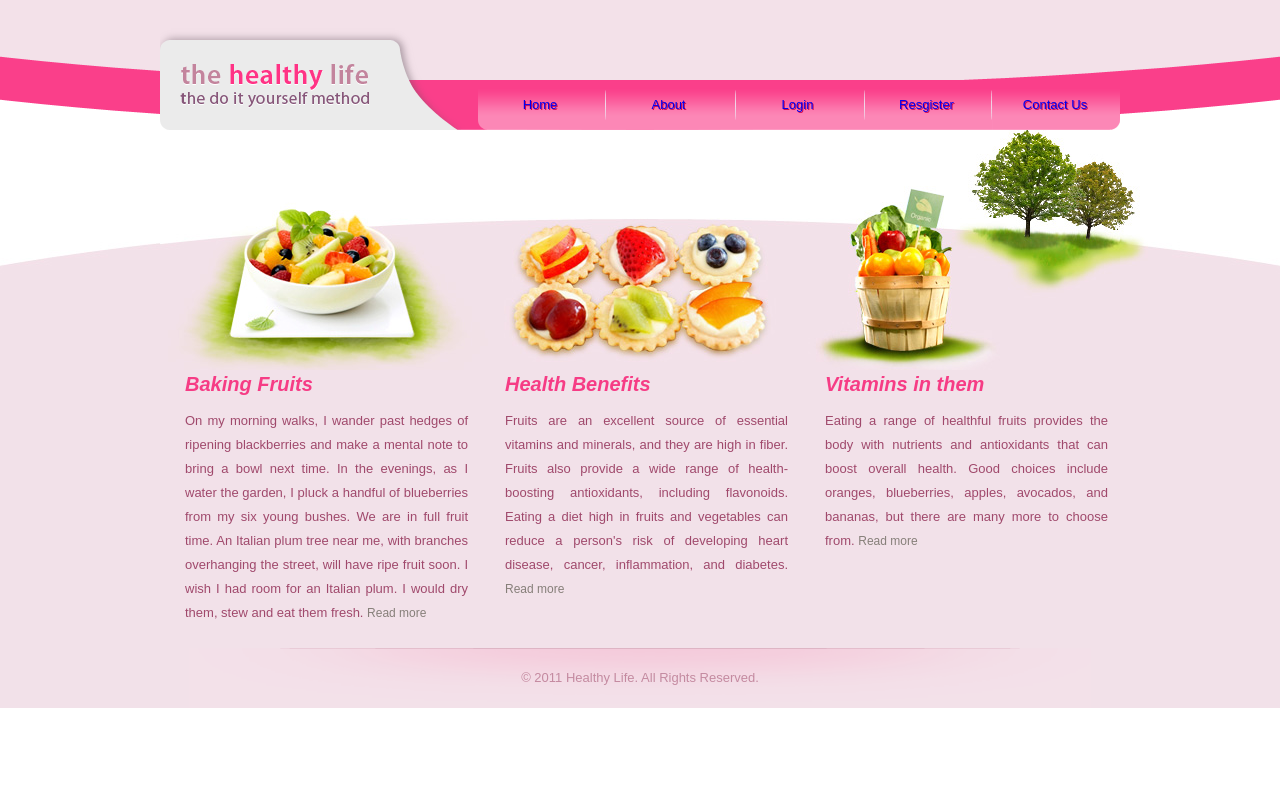
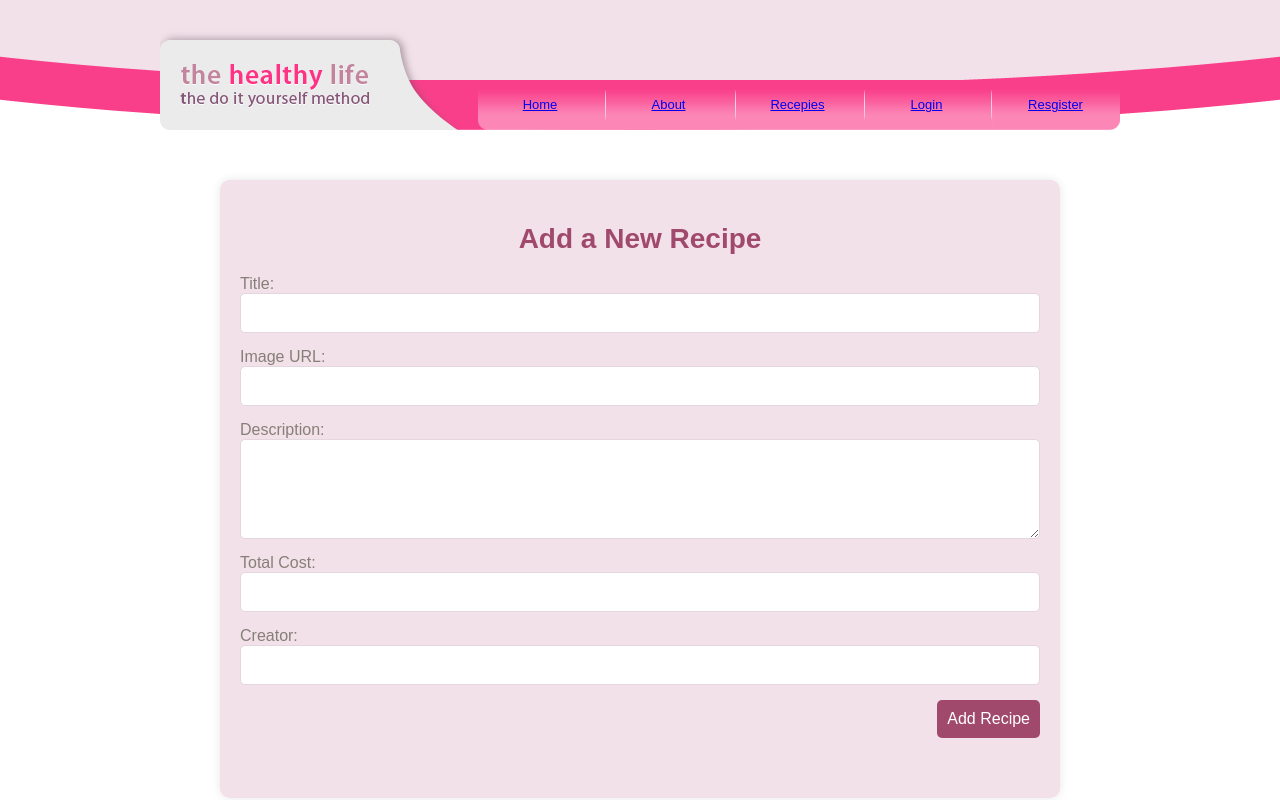
Before and after one commit to irinaisheree/React-cookbook-project, a React (Vite) app in the folder client/: page /add in a window 1280 px wide. Shown: the top 800 px of the page. Built offline with nearby package versions, Linux system fonts and the light colour scheme.

Commit message:
added static add, about

```diff
--- a/client/public/css/style.css
+++ b/client/public/css/style.css
@@ -889,3 +889,220 @@ p a:hover {
   .sign-txt a:hover {
 	color: #7c0032;
   }
+
+
+  /* About page */
+
+  .about-page-content {
+    width: 80%;
+    max-width: 800px;
+    margin: 50px auto;
+    padding: 20px;
+    background: #f2e1e9;
+    border-radius: 10px;
+    box-shadow: 0 0 10px rgba(0, 0, 0, 0.1);
+}
+
+.about-page-content h2 {
+    color: #a0496c;
+    font-size: 28px;
+    font-weight: bold;
+    margin-bottom: 20px;
+    text-align: center;
+}
+
+.about-page-content p {
+    color: #867f79;
+    font-size: 16px;
+    line-height: 1.6;
+    margin-bottom: 15px;
+    text-align: justify;
+    text-shadow: 1px 1px 0 #fde8f7;
+}
+
+.about-page-content p:last-child {
+    margin-bottom: 0;
+}
+
+
+/* Contact page */
+
+.contact-page-content {
+    width: 80%;
+    max-width: 800px;
+    margin: 50px auto;
+    padding: 20px;
+    background: #f2e1e9;
+    border-radius: 10px;
+    box-shadow: 0 0 10px rgba(0, 0, 0, 0.1);
+}
+
+.contact-page-content h2 {
+    color: #a0496c;
+    font-size: 28px;
+    font-weight: bold;
+    margin-bottom: 20px;
+    text-align: center;
+}
+
+.contact-page-content p {
+    color: #867f79;
+    font-size: 16px;
+    line-height: 1.6;
+    margin-bottom: 20px;
+    text-align: justify;
+    text-shadow: 1px 1px 0 #fde8f7;
+}
+
+.contact-info {
+    display: flex;
+    flex-direction: column;
+    gap: 20px;
+}
+
+.contact-item {
+    background: #ffffff;
+    border: 1px solid #e3d6dd;
+    border-radius: 5px;
+    padding: 15px;
+    box-shadow: 0 0 5px rgba(0, 0, 0, 0.05);
+}
+
+.contact-item h3 {
+    color: #a0496c;
+    font-size: 20px;
+    margin-bottom: 10px;
+}
+
+.contact-item p {
+    color: #867f79;
+    font-size: 14px;
+    line-height: 1.4;
+    margin: 0;
+}
+
+.contact-item a {
+    color: #a0496c;
+    text-decoration: none;
+    font-weight: bold;
+}
+
+.contact-item a:hover {
+    color: #7c0032;
+}
+
+
+/* Add page */
+
+.add-recipe-page {
+    width: 80%;
+    max-width: 800px;
+    margin: 50px auto;
+    padding: 20px;
+    background: #f2e1e9;
+    border-radius: 10px;
+    box-shadow: 0 0 10px rgba(0, 0, 0, 0.1);
+}
+
+.add-recipe-page h2 {
+    color: #a0496c;
+    font-size: 28px;
+    font-weight: bold;
+    margin-bottom: 20px;
+    text-align: center;
+}
+
+.recipe-form {
+    display: flex;
+    flex-direction: column;
+    gap: 15px;
+}
+
+.recipe-form label {
+    font-size: 16px;
+    color: #867f79;
+    display: flex;
+    flex-direction: column;
+}
+
+.recipe-form input,
+.recipe-form textarea {
+    padding: 10px;
+    border: 1px solid #e3d6dd;
+    border-radius: 5px;
+    font-size: 14px;
+    color: #a0496c;
+    width: 100%;
+    box-sizing: border-box;
+}
+
+.recipe-form input[type="text"],
+.recipe-form input[type="number"] {
+    height: 40px;
+}
+
+.recipe-form textarea {
+    height: 100px; /* Adjusted height for description */
+    resize: vertical; /* Allow resizing only vertically */
+}
+
+.recipe-form button {
+    padding: 10px;
+    background-color: #a0496c;
+    color: white;
+    border: none;
+    border-radius: 5px;
+    cursor: pointer;
+    font-size: 16px;
+    align-self: flex-end;
+}
+
+.recipe-form button:hover {
+    background-color: #7c0032;
+}
+
+.recipe-list {
+    margin-top: 40px;
+}
+
+.recipe-item {
+    background: #ffffff;
+    border: 1px solid #e3d6dd;
+    border-radius: 5px;
+    padding: 20px;
+    margin-bottom: 20px;
+    box-shadow: 0 0 5px rgba(0, 0, 0, 0.05);
+}
+
+.recipe-item h3 {
+    font-size: 22px;
+    color: #a0496c;
+    margin-bottom: 10px;
+}
+
+.recipe-item img {
+    max-width: 100%;
+    height: auto;
+    margin-bottom: 15px;
+}
+
+.recipe-item p {
+    font-size: 14px;
+    color: #867f79;
+    margin-bottom: 10px;
+}
+
+.recipe-item button {
+    margin-right: 10px;
+    padding: 5px 10px;
+    background-color: #a0496c;
+    color: white;
+    border: none;
+    border-radius: 5px;
+    cursor: pointer;
+    font-size: 14px;
+}
+
+.recipe-item button:hover {
+    background-color: #7c0032;
+}
--- a/client/src/App.jsx
+++ b/client/src/App.jsx
@@ -10,6 +10,10 @@ import Footer from './components/footer/Footer'
 import { Routes, Route } from 'react-router-dom';
 import Register from './components/register/Register'
 import Login from './components/login/Login'
+import About from './components/about/About'
+
+import Add from './components/add/Add'
+import RecepiesList from './components/recepes-list/Recepies-list'
 
 function App() {
 
@@ -19,13 +23,14 @@ function App() {
      <Navigation/>
                  <Routes>
                 <Route path="/" element={<Content />} />
-                 {/* <Route path="/recipes" element={<Recipes />} />
+                 {/*
                 <Route path="/recipes/:recipeId" element={<RecipeDetails />} />
-                <Route path="/about" element={<About />} />
-                <Route path="/add" element={<Add />} />
-                <Route path="/contact" element={<Contact />} />
                 <Route path="/not-found" element={<NotFound />} />
                 <Route path="/*" element={<NotFound />} />  */}
+
+                <Route path="/recipes" element={<RecepiesList />} />
+                 <Route path="/add" element={<Add/>} />
+                   <Route path="/about" element={<About />} />
                 <Route path="/register" element={<Register />} />
                 <Route path="/Login" element={<Login />} />
             </Routes>
--- /dev/null
+++ b/client/src/components/about/About.jsx
@@ -0,0 +1,21 @@
+import React from 'react';
+
+export default function About() {
+  return (
+    <div className="about-page-content">
+      <h2>About Our Cookbook</h2>
+      <p>Welcome to our culinary journey! This cookbook is a celebration of flavors, creativity, and the joy of cooking.</p>
+
+      <p>Whether you're a seasoned chef or a home cook, our collection of recipes is designed to inspire and delight. We believe that cooking is an art form, and our mission is to share the passion and love that goes into every dish.</p>
+
+      <p>From timeless classics to innovative new creations, each recipe has been carefully crafted to bring a touch of magic to your kitchen. Join us in exploring diverse cuisines and savoring the experience of making something delicious.</p>
+
+      <h3>Contact Us</h3>
+      <div className="contact-info">
+        <p><strong>Address:</strong> 123 Culinary Lane, Flavor Town, FL 45678</p>
+        <p><strong>Phone:</strong> (123) 456-7890</p>
+        <p><strong>Email:</strong> <a href="mailto:info@ourcookbook.com">info@ourcookbook.com</a></p>
+      </div>
+    </div>
+  );
+}
--- /dev/null
+++ b/client/src/components/add/Add.jsx
@@ -0,0 +1,110 @@
+import React, { useState } from 'react';
+
+
+export default function Add() {
+  const [recipes, setRecipes] = useState([]);
+  const [form, setForm] = useState({
+    title: '',
+    imageUrl: '',
+    description: '',
+    totalCost: '',
+    creator: ''
+  });
+
+  const handleChange = (e) => {
+    setForm({ ...form, [e.target.name]: e.target.value });
+  };
+
+  const handleSubmit = (e) => {
+    e.preventDefault();
+    setRecipes([...recipes, form]);
+    setForm({
+      title: '',
+      imageUrl: '',
+      description: '',
+      totalCost: '',
+      creator: ''
+    });
+  };
+
+  const handleEdit = (index) => {
+    const recipeToEdit = recipes[index];
+    setForm(recipeToEdit);
+    setRecipes(recipes.filter((_, i) => i !== index));
+  };
+
+  const handleDelete = (index) => {
+    setRecipes(recipes.filter((_, i) => i !== index));
+  };
+
+  return (
+    <div className="add-recipe-page">
+      <h2>Add a New Recipe</h2>
+      <form className="recipe-form" onSubmit={handleSubmit}>
+        <label>
+          Title:
+          <input
+            type="text"
+            name="title"
+            value={form.title}
+            onChange={handleChange}
+            required
+          />
+        </label>
+        <label>
+          Image URL:
+          <input
+            type="text"
+            name="imageUrl"
+            value={form.imageUrl}
+            onChange={handleChange}
+          />
+        </label>
+        <label>
+          Description:
+          <textarea
+            name="description"
+            value={form.description}
+            onChange={handleChange}
+            required
+          />
+        </label>
+        <label>
+          Total Cost:
+          <input
+            type="number"
+            name="totalCost"
+            value={form.totalCost}
+            onChange={handleChange}
+            required
+          />
+        </label>
+        <label>
+          Creator:
+          <input
+            type="text"
+            name="creator"
+            value={form.creator}
+            onChange={handleChange}
+            required
+          />
+        </label>
+        <button type="submit">Add Recipe</button>
+      </form>
+
+      <div className="recipe-list">
+        {recipes.map((recipe, index) => (
+          <div className="recipe-item" key={index}>
+            <h3>{recipe.title}</h3>
+            {recipe.imageUrl && <img src={recipe.imageUrl} alt={recipe.title} />}
+            <p>{recipe.description}</p>
+            <p>Total Cost: ${recipe.totalCost}</p>
+            <p>Creator: {recipe.creator}</p>
+            <button onClick={() => handleEdit(index)}>Edit</button>
+            <button onClick={() => handleDelete(index)}>Delete</button>
+          </div>
+        ))}
+      </div>
+    </div>
+  );
+};
--- a/client/src/components/navigation/Navigation.jsx
+++ b/client/src/components/navigation/Navigation.jsx
@@ -1,31 +1,36 @@
 import { Link, NavLink } from 'react-router-dom';
 
-export default function Navigation(){
+export default function Navigation() {
 	return (
 		<div id="header">
 			<div>
 				<a href="index.html"><img src="images/logo.gif" alt="Logo" /></a>
 			</div>
 			<ul>
-				{/* <li className="first current"><a href="index.html">Home</a></li> */}
+
 				<li className="first current"> <NavLink
 					to="/"
-                        className={({ isActive }) => `text-sm font-semibold leading-6 text-gray-900${isActive ? ' underline' : ''}`}
 				>
 					Home
 				</NavLink></li>
+
+
 				<li > <NavLink
 					to="/about"
-                        className={({ isActive }) => `text-sm font-semibold leading-6 text-gray-900${isActive ? ' underline' : ''}`}
 				>
 					About
 				</NavLink></li>
 
 
+				<li > <NavLink
+					to="/recepies"
+				>
+					Recepies
+				</NavLink></li>
+
 				<li>
 					<NavLink
 						to="/login"
-                        className={({ isActive }) => `text-sm font-semibold leading-6 text-gray-900${isActive ? ' underline' : ''}`}
 					>
 						Login
 					</NavLink>
@@ -33,7 +38,7 @@ export default function Navigation(){
 
 				<li >	<NavLink
 					to="/register"
-                        className={({ isActive }) => `text-sm font-semibold leading-6 text-gray-900${isActive ? ' underline' : ''}`}
+
 				>
 					Resgister
 				</NavLink></li>
@@ -41,7 +46,7 @@ export default function Navigation(){
 				<li className="last">
 					<NavLink
 						to="/contact"
-                        className={({ isActive }) => `text-sm font-semibold leading-6 text-gray-900${isActive ? ' underline' : ''}`}
+
 					>
 						Contact Us
 					</NavLink>
--- /dev/null
+++ b/client/src/components/recepes-list/Recepies-list.jsx
@@ -0,0 +1,26 @@
+import React from 'react';
+import { Link } from 'react-router-dom';
+
+export default function RecipeListPage({ recipes, onEdit, onDelete }) {
+  return (
+    <div className="recipe-list-page">
+      <h2>Recipe List</h2>
+      <div className="recipe-list">
+        {recipes.map((recipe, index) => (
+          <div className="recipe-item" key={index}>
+            <h3>{recipe.title}</h3>
+            {recipe.imageUrl && <img src={recipe.imageUrl} alt={recipe.title} />}
+            <p>{recipe.description}</p>
+            <p>Total Cost: ${recipe.totalCost}</p>
+            <p>Creator: {recipe.creator}</p>
+            <button onClick={() => onEdit(index)}>Edit</button>
+            <button onClick={() => onDelete(index)}>Delete</button>
+          </div>
+        ))}
+      </div>
+      <Link to="/add-recipe">
+        <button>Add Recipe</button>
+      </Link>
+    </div>
+  );
+}
```
Also changed, not shown: 1 other file (tests, documents, lock files or other folders). Lines whose indentation alone changed are shown as unchanged.
